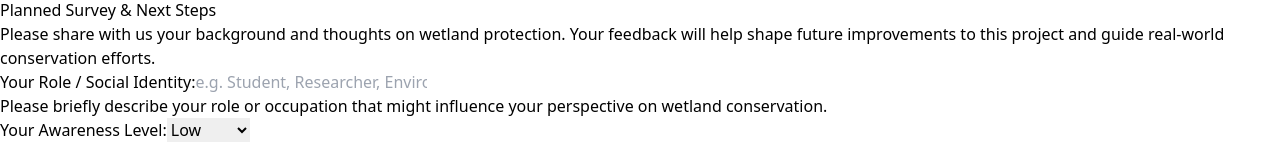
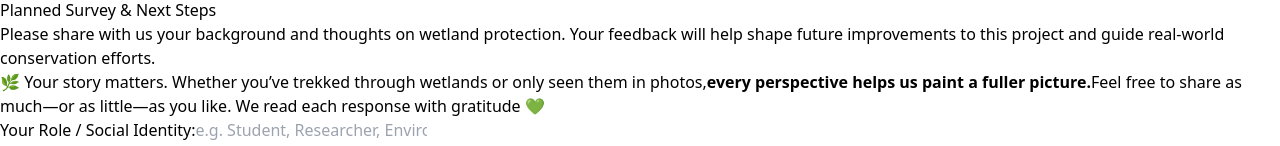
Before and after one commit to Jiaaa1/wetland-conservation-site, a Next.js app: page / in a window 1280 px wide. Shown: the part 1289-1435 px from the top of the page. Built offline with nearby package versions, Linux system fonts and the light colour scheme.

Commit message:
Update page.tsx

```diff
--- a/app/page.tsx
+++ b/app/page.tsx
@@ -257,6 +257,13 @@ export default function HomePage() {
                 protection. Your feedback will help shape future improvements to
                 this project and guide real-world conservation efforts.
               </p>
+              {/* ───── 友好提示 ───── */}
+              <p className="mb-6 text-green-800 leading-relaxed">
+                🌿 Your story matters. Whether you’ve trekked through wetlands or only seen them in photos,
+                <strong>every perspective helps us paint a fuller picture.</strong>
+                Feel free to share as much—or as little—as you like.
+                We read each response with gratitude 💚
+              </p>
 
               <form
                 onSubmit={handleSubmit}
```
